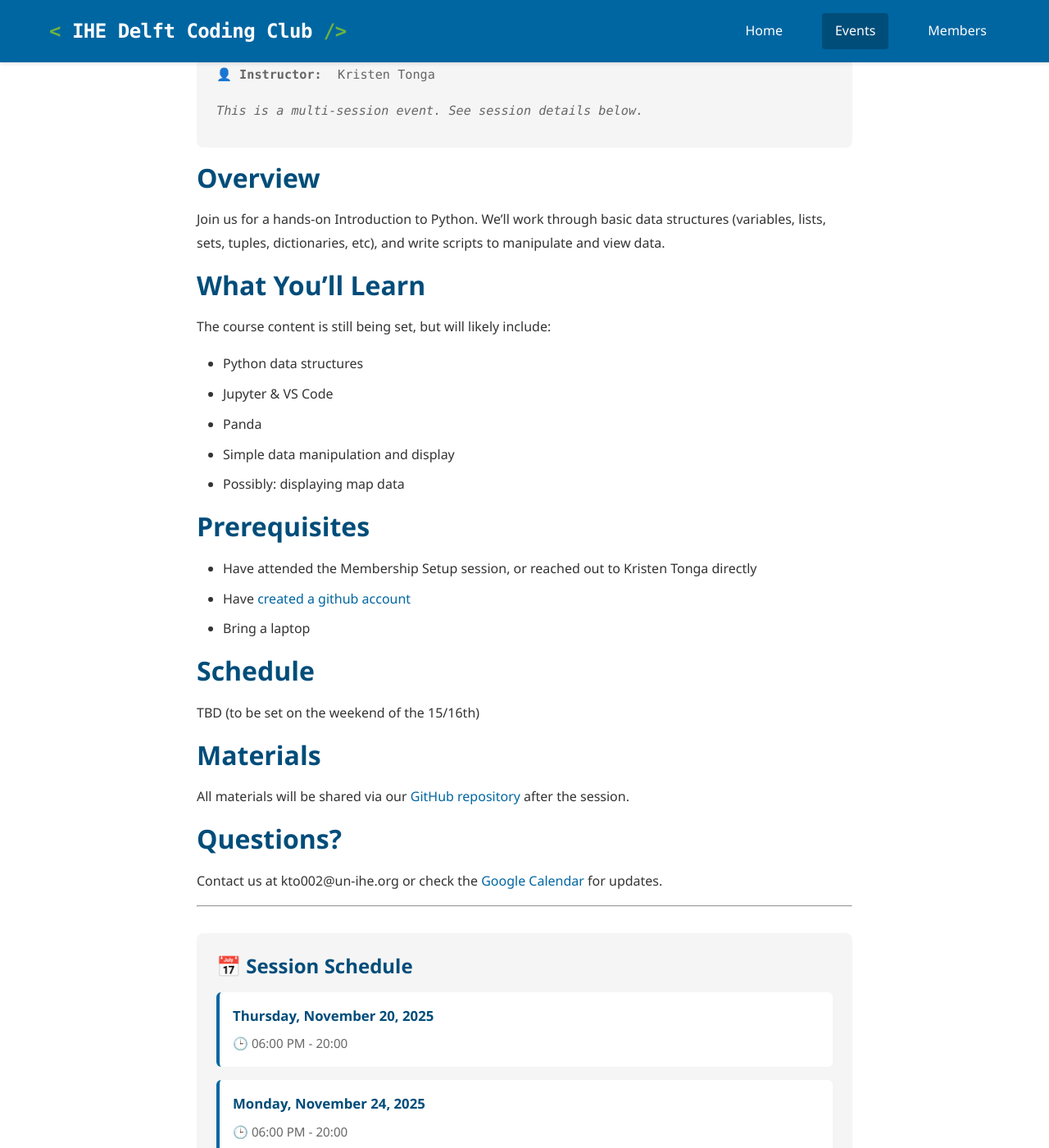
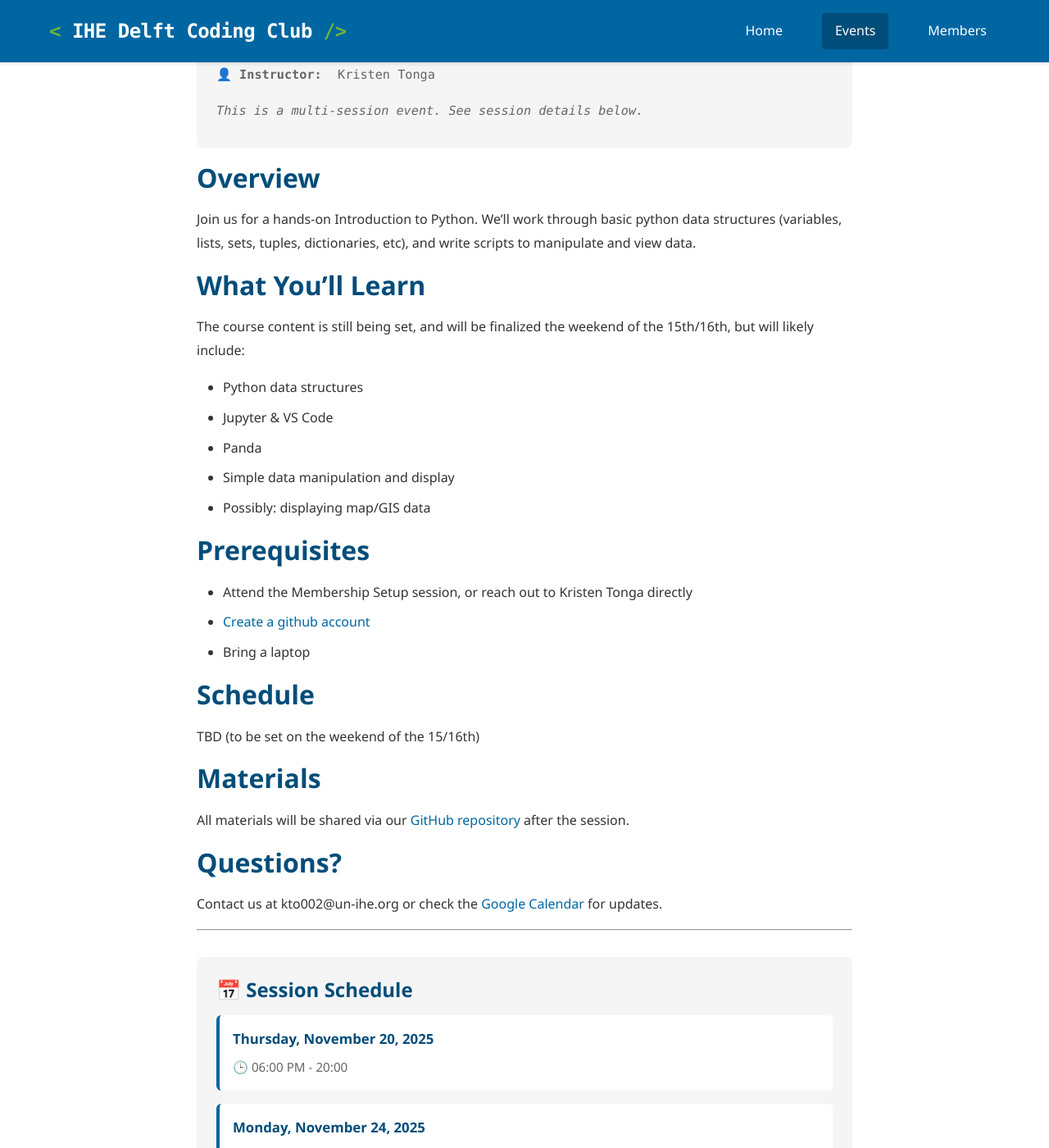
Before and after one commit to IHEDelftCodingClub/IHEDelftCodingClub.github.io, a Jekyll site: the page built from _events/2025-11-17-intro-to-python.md, in a window 1280 px wide and 1400 px high, scrolled down 315 px. Shown: the whole window at 82% size. Built offline with Jekyll 4.4.1, drawn with Linux system fonts in a browser that asks for light colours.

Commit message:
Fixed visibility issue with calendar link on home page. Updated python class description

```diff
--- a/_events/2025-11-17-intro-to-python.md
+++ b/_events/2025-11-17-intro-to-python.md
@@ -13,7 +13,7 @@
 date: 2025-11-17 18:00:00  # Format: YYYY-MM-DD HH:MM:SS (use 24-hour time)
 location: "IHE Delft"  # Or "TBD" if not yet confirmed
 instructor: "Kristen Tonga"  # Or "Peer-led" for drop-in sessions
-excerpt: "During Module 2, we'll work through a basic python course together, to hit the ground running for Module 3."
+excerpt: "During Module 2, we'll do a basic python course together. By the end, use code to manipulate and display data."
 
 # Multi-session format
 sessions:
@@ -44,21 +44,21 @@
 
 ## Overview
 
-Join us for a hands-on Introduction to Python. We'll work through basic data structures (variables, lists, sets, tuples, dictionaries, etc), and write scripts to manipulate and view data.
+Join us for a hands-on Introduction to Python. We'll work through basic python data structures (variables, lists, sets, tuples, dictionaries, etc), and write scripts to manipulate and view data.
 
 ## What You'll Learn
 
-The course content is still being set, but will likely include:
+The course content is still being set, and will be finalized the weekend of the 15th/16th, but will likely include:
 - Python data structures
 - Jupyter & VS Code
 - Panda
 - Simple data manipulation and display
-- Possibly: displaying map data
+- Possibly: displaying map/GIS data
 
 ## Prerequisites
 
-- Have attended the Membership Setup session, or reached out to Kristen Tonga directly
-- Have [created a github account](https://docs.github.com/en/get-started/start-your-journey/creating-an-account-on-github)
+- Attend the Membership Setup session, or reach out to Kristen Tonga directly
+- [Create a github account](https://docs.github.com/en/get-started/start-your-journey/creating-an-account-on-github)
 - Bring a laptop
 
 ## Schedule
--- a/assets/css/main.css
+++ b/assets/css/main.css
@@ -339,11 +339,22 @@
 
 .btn-secondary {
     background-color: transparent;
-    color: var(--white);
-    border: 2px solid var(--white);
+    color: var(--primary-blue);
+    border: 2px solid var(--primary-blue);
 }
 
 .btn-secondary:hover {
+    background-color: var(--primary-blue);
+    color: var(--white);
+}
+
+/* Secondary button styling in hero section (white on blue background) */
+.hero .btn-secondary {
+    color: var(--white);
+    border-color: var(--white);
+}
+
+.hero .btn-secondary:hover {
     background-color: var(--white);
     color: var(--primary-blue);
 }
```
